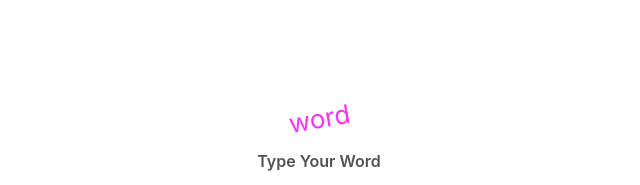
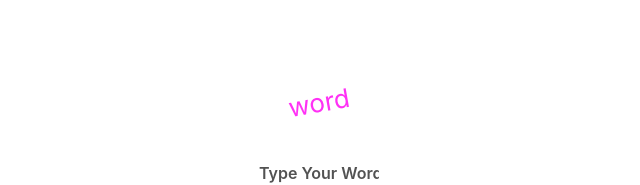
Before and after one commit to habby1337/simple-api-synonym-search, a React (Vite) app: page / in a window 1280 px wide. Shown: the part 212-397 px from the top of the page, without its empty margins (321-961 px from the left). Built offline with nearby package versions, Linux system fonts and the light colour scheme; no server answers.

Commit message:
update css styling

```diff
--- a/src/App.css
+++ b/src/App.css
@@ -23,8 +23,9 @@
 
 label {
   position: relative;
-  margin-bottom: 0.5rem;
+  margin-bottom: 2rem;
   width: 100%;
+
 
 }
 
@@ -43,6 +44,8 @@ input {
   padding: 0.5rem;
   border-radius: 0.5rem;
   border-style: hidden;
+  width: 15vh;
+  height: 3vh;
 
   /* border: 1px solid rgb(255, 49, 245);; */
   /* box-shadow: 0px 0px 80px 1px rgb(255, 49, 245); */
@@ -83,6 +86,8 @@ button {
   transition: border-color 0.25s;
 
 }
+
+
 button:hover {
   background:  linear-gradient(#1a1a1a, #1a1a1a) padding-box,
    linear-gradient(121deg, rgba(255,49,245,1) 0%, rgba(115,23,204,1) 51%, rgba(66,9,121,1) 94%) border-box;
```
